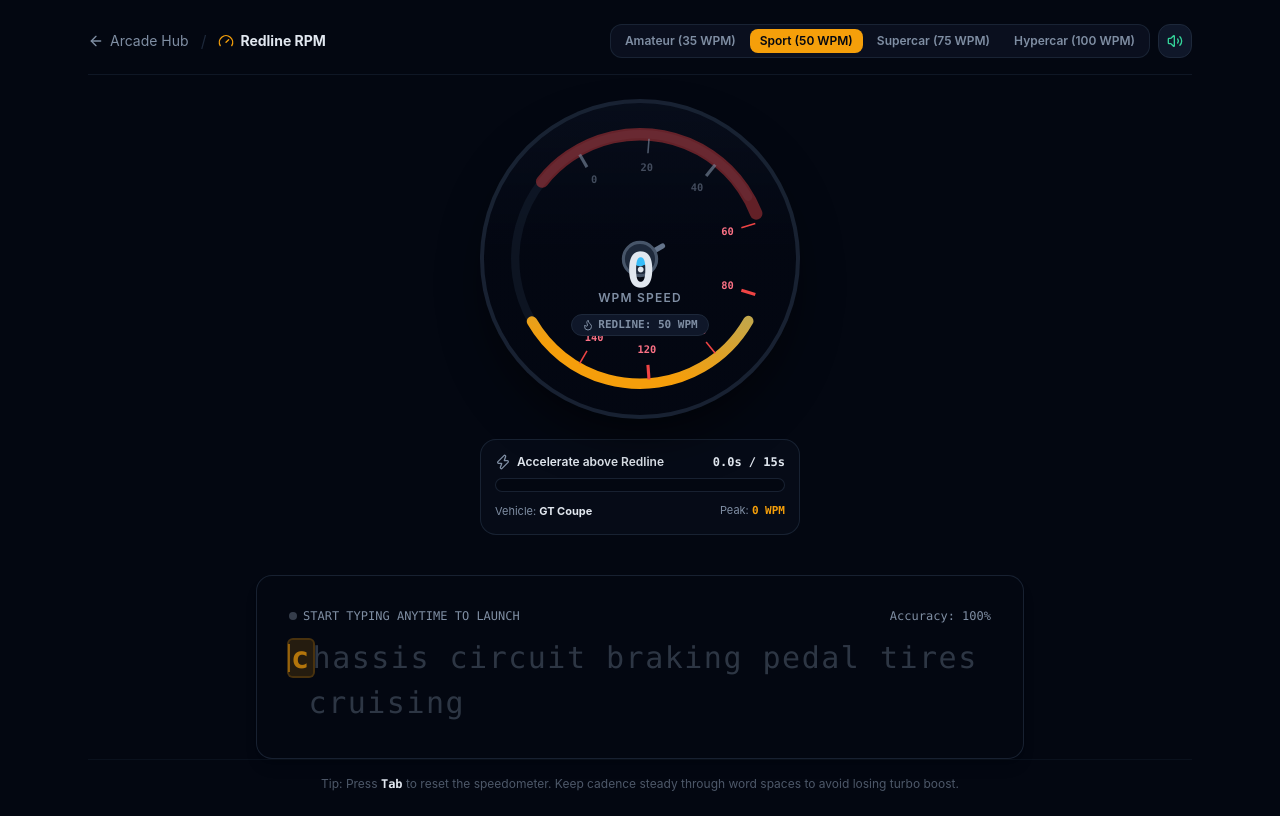
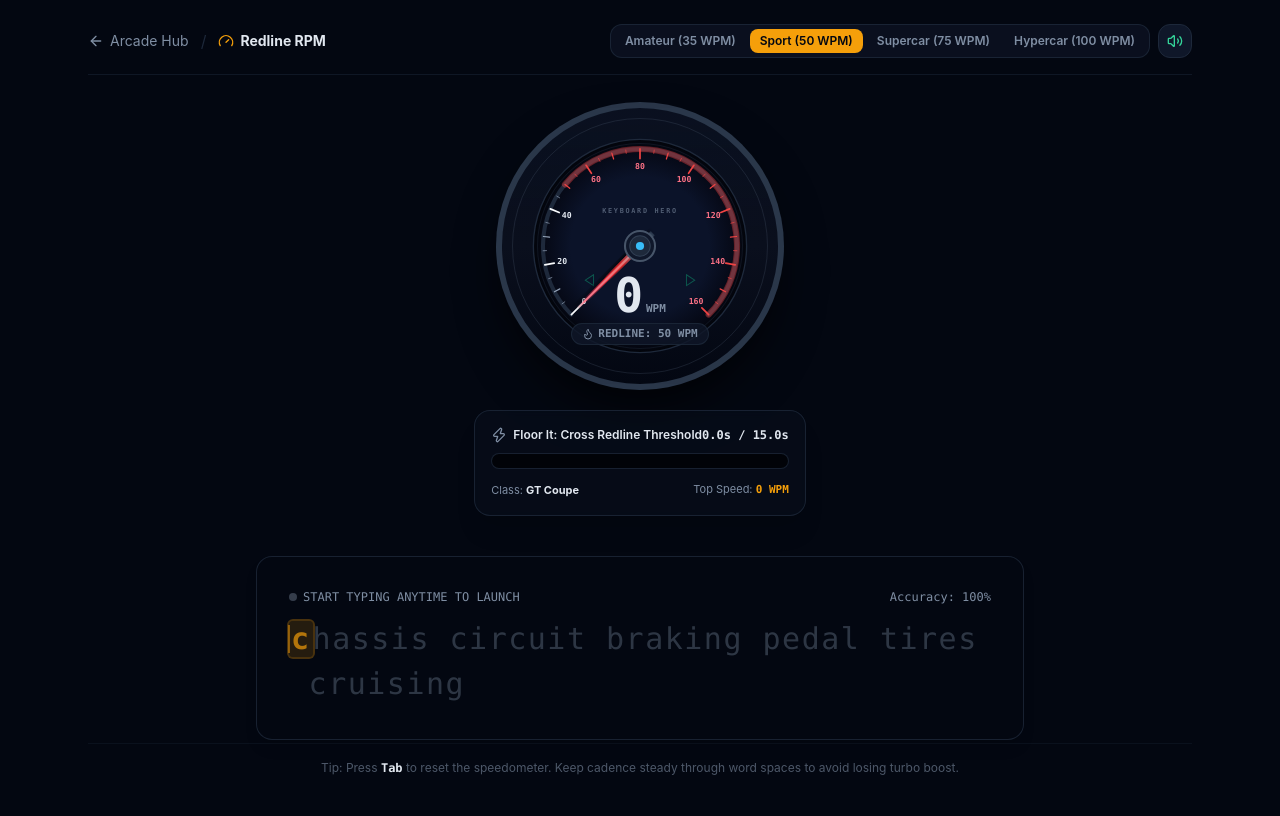
Before and after one commit to bjnhv/keyboard-hero, a Next.js app: page /arcade/redline in a window 1280 px wide. Built offline with nearby package versions, Linux system fonts and the light colour scheme.

Commit message:
fix(arcade): overhaul SpeedometerGauge to realistic automotive cluster geometry with 270-deg sweep and MID HUD

```diff
--- a/src/components/arcade/speedometer-gauge.tsx
+++ b/src/components/arcade/speedometer-gauge.tsx
@@ -1,8 +1,32 @@
 'use client';
 
 import React from 'react';
-import { Flame, Zap, Trophy, AlertTriangle, ShieldCheck } from 'lucide-react';
+import { Flame, Zap, Trophy, AlertTriangle, ArrowLeft, ArrowRight } from 'lucide-react';
 import { useRedlineStore, REDLINE_TIERS } from '@/stores/use-redline-store';
+
+/**
+ * Converts polar coordinates to SVG Cartesian coordinates.
+ */
+function polarToCartesian(cx: number, cy: number, r: number, angleDeg: number) {
+  const rad = (angleDeg * Math.PI) / 180;
+  return {
+    x: cx + r * Math.cos(rad),
+    y: cy + r * Math.sin(rad),
+  };
+}
+
+/**
+ * Creates SVG arc path string between two angles.
+ */
+function describeArc(cx: number, cy: number, r: number, startAngle: number, endAngle: number) {
+  const start = polarToCartesian(cx, cy, r, endAngle);
+  const end = polarToCartesian(cx, cy, r, startAngle);
+  const largeArcFlag = endAngle - startAngle <= 180 ? '0' : '1';
+  return [
+    'M', start.x, start.y,
+    'A', r, r, 0, largeArcFlag, 0, end.x, end.y,
+  ].join(' ');
+}
 
 export const SpeedometerGauge: React.FC = () => {
   const currentWpm = useRedlineStore((s) => s.currentRollingWpm);
@@ -13,185 +37,267 @@ export const SpeedometerGauge: React.FC = () => {
   const status = useRedlineStore((s) => s.status);
 
   const config = REDLINE_TIERS[difficulty];
-  const maxWpm = 140;
+  const maxWpm = 160;
 
-  // Calculate needle angle from -120deg (0 WPM) to +120deg (140 WPM) -> 240deg total sweep
+  // Automotive gauge geometry:
+  // Center (180, 180), sweeps 270 degrees from 135° (bottom-left, 7:30) to 405° (bottom-right, 4:30)
+  const cx = 180;
+  const cy = 180;
+  const dialRadius = 142;
+
   const clampedWpm = Math.max(0, Math.min(maxWpm, currentWpm));
-  const needleAngle = -120 + (clampedWpm / maxWpm) * 240;
+  const getAngleForSpeed = (speed: number) => 135 + (speed / maxWpm) * 270;
+
+  // Active needle angle
+  const needleAngle = getAngleForSpeed(clampedWpm);
 
   // Redline start angle
-  const redlineAngle = -120 + (config.targetWpm / maxWpm) * 240;
+  const redlineStartAngle = getAngleForSpeed(config.targetWpm);
+  const maxAngle = 405;
 
-  // Progress percentage of hold time
-  const holdProgressPct = Math.min(100, Math.round((holdSeconds / config.requiredHoldSeconds) * 100));
+  // Hold progress percentage
+  const holdProgressPct = Math.min(
+    100,
+    Math.round((holdSeconds / config.requiredHoldSeconds) * 100)
+  );
+
+  // Ticks list (every 5 WPM up to 160)
+  const ticks = Array.from({ length: 33 }, (_, i) => i * 5);
 
   return (
-    <div className="relative flex flex-col items-center justify-center p-4 select-none">
-      {/* Outer Speedometer Instrument Dial */}
+    <div className="relative flex flex-col items-center justify-center p-2 sm:p-4 select-none">
+      {/* Outer Chrome / Titanium Housing Bezel */}
       <div
-        className={`relative w-64 h-64 sm:w-80 sm:h-80 3xl:w-96 3xl:h-96 rounded-full p-3 border-4 transition-all duration-300 flex items-center justify-center shadow-2xl ${
+        className={`relative w-72 h-72 sm:w-88 sm:h-88 3xl:w-104 3xl:h-104 rounded-full p-2.5 border-[6px] transition-all duration-300 flex items-center justify-center shadow-2xl ${
           isRedlining
-            ? 'border-rose-500/80 shadow-rose-500/30 bg-gradient-to-b from-rose-950/40 via-card to-card'
-            : 'border-border/80 shadow-black/60 bg-gradient-to-b from-secondary/40 via-card to-card'
+            ? 'border-rose-500/80 shadow-[0_0_50px_rgba(244,63,94,0.35)] bg-gradient-to-b from-rose-950/40 via-[#0a0f1d] to-[#030712]'
+            : 'border-slate-700/80 shadow-black/80 bg-gradient-to-b from-slate-900/60 via-[#0a0f1d] to-[#030712]'
         }`}
       >
-        {/* SVG Dial Face with Ticks and Arc */}
-        <svg viewBox="0 0 300 300" className="w-full h-full absolute inset-0 overflow-visible">
+        {/* Inner Brushed Aluminum Ring */}
+        <div className="w-full h-full rounded-full border border-slate-600/30 p-1 relative flex items-center justify-center">
+          <svg viewBox="0 0 360 360" className="w-full h-full overflow-visible select-none">
             <defs>
-            <linearGradient id="safeArc" x1="0%" y1="100%" x2="100%" y2="0%">
+              {/* Dial face background gradient */}
+              <radialGradient id="dialFace" cx="50%" cy="50%" r="50%">
+                <stop offset="65%" stopColor="#0b1329" />
+                <stop offset="92%" stopColor="#050814" />
+                <stop offset="100%" stopColor="#02040a" />
+              </radialGradient>
+
+              {/* Glowing active speed arc gradient */}
+              <linearGradient id="speedArcGrad" x1="0%" y1="100%" x2="100%" y2="0%">
                 <stop offset="0%" stopColor="#38bdf8" />
-              <stop offset="80%" stopColor="#f59e0b" />
+                <stop offset="60%" stopColor="#f59e0b" />
+                <stop offset="100%" stopColor="#ef4444" />
               </linearGradient>
 
-            <filter id="neonGlow" x="-20%" y="-20%" width="140%" height="140%">
-              <feGaussianBlur stdDeviation="3" result="blur" />
+              {/* Needle illumination gradient */}
+              <linearGradient id="needleGrad" x1="0%" y1="0%" x2="100%" y2="0%">
+                <stop offset="0%" stopColor="#64748b" />
+                <stop offset="30%" stopColor="#dc2626" />
+                <stop offset="90%" stopColor="#ff2a4b" />
+                <stop offset="100%" stopColor="#ffe4e6" />
+              </linearGradient>
+
+              {/* Soft glow filter */}
+              <filter id="gaugeGlow" x="-20%" y="-20%" width="140%" height="140%">
+                <feGaussianBlur stdDeviation="3.5" result="blur" />
                 <feComposite in="SourceGraphic" in2="blur" operator="over" />
+              </filter>
+
+              {/* Needle drop shadow */}
+              <filter id="needleShadow" x="-20%" y="-20%" width="140%" height="140%">
+                <feDropShadow dx="2" dy="4" stdDeviation="3" floodColor="#000000" floodOpacity="0.7" />
               </filter>
             </defs>
 
-          {/* Background Track Arc */}
-          <circle
-            cx="150"
-            cy="150"
-            r="120"
+            {/* Dial Face Background Plate */}
+            <circle cx={cx} cy={cy} r={dialRadius + 14} fill="url(#dialFace)" stroke="#1e293b" strokeWidth="2" />
+            <circle cx={cx} cy={cy} r={dialRadius + 8} fill="none" stroke="#334155" strokeWidth="1" strokeOpacity="0.4" />
+
+            {/* Background Full Track Arc (135° to 405°) */}
+            <path
+              d={describeArc(cx, cy, dialRadius, 135, maxAngle)}
               fill="none"
-            stroke="currentColor"
-            strokeWidth="8"
-            className="text-border/40"
-            strokeDasharray="502"
-            strokeDashoffset="125"
+              stroke="#1e293b"
+              strokeWidth="6"
               strokeLinecap="round"
-            transform="rotate(150 150 150)"
             />
 
-          {/* Active Speed Arc */}
-          <circle
-            cx="150"
-            cy="150"
-            r="120"
+            {/* Redline Zone Track Arc (from targetWpm to 160) */}
+            <path
+              d={describeArc(cx, cy, dialRadius, redlineStartAngle, maxAngle)}
               fill="none"
-            stroke="url(#safeArc)"
-            strokeWidth="10"
-            strokeDasharray="502"
-            strokeDashoffset={502 - (clampedWpm / maxWpm) * 335}
+              stroke="#ef4444"
+              strokeWidth="9"
               strokeLinecap="round"
-            transform="rotate(150 150 150)"
-            className="transition-all duration-150"
+              className={`transition-all duration-300 ${
+                isRedlining ? 'opacity-100 drop-shadow-[0_0_8px_rgba(239,68,68,0.8)] animate-pulse' : 'opacity-40'
+              }`}
             />
 
-          {/* Redline Indicator Arc Zone */}
-          <circle
-            cx="150"
-            cy="150"
-            r="120"
+            {/* Active Speed Progress Arc */}
+            {clampedWpm > 0 && (
+              <path
+                d={describeArc(cx, cy, dialRadius - 6, 135, Math.max(136, needleAngle))}
                 fill="none"
-            stroke="#ef4444"
-            strokeWidth="12"
-            strokeDasharray="502"
-            strokeDashoffset={502 - ((maxWpm - config.targetWpm) / maxWpm) * 335}
+                stroke="url(#speedArcGrad)"
+                strokeWidth="5"
                 strokeLinecap="round"
-            transform={`rotate(${150 + (config.targetWpm / maxWpm) * 240} 150 150)`}
-            filter={isRedlining ? 'url(#neonGlow)' : undefined}
-            className={`transition-all duration-200 ${isRedlining ? 'opacity-100 animate-pulse' : 'opacity-40'}`}
+                className="transition-all duration-100 ease-out"
+                filter="url(#gaugeGlow)"
               />
+            )}
 
-          {/* Major Tick Marks */}
-          {[0, 20, 40, 60, 80, 100, 120, 140].map((speed) => {
-            const angle = -120 + (speed / maxWpm) * 240;
-            const rad = (angle * Math.PI) / 180;
-            const x1 = 150 + 102 * Math.cos(rad);
-            const y1 = 150 + 102 * Math.sin(rad);
-            const x2 = 150 + 116 * Math.cos(rad);
-            const y2 = 150 + 116 * Math.sin(rad);
+            {/* All Speed Ticks & Labels */}
+            {ticks.map((speed) => {
+              const angle = getAngleForSpeed(speed);
+              const isMajor = speed % 20 === 0;
+              const isMedium = speed % 10 === 0 && !isMajor;
               const isRedZone = speed >= config.targetWpm;
 
-            const textRad = (angle * Math.PI) / 180;
-            const tx = 150 + 88 * Math.cos(textRad);
-            const ty = 150 + 88 * Math.sin(textRad) + 3;
+              const tickLength = isMajor ? 14 : isMedium ? 9 : 5;
+              const tickWidth = isMajor ? 2.5 : isMedium ? 1.8 : 1.0;
+
+              const innerR = dialRadius - tickLength;
+              const outerR = dialRadius;
+
+              const p1 = polarToCartesian(cx, cy, innerR, angle);
+              const p2 = polarToCartesian(cx, cy, outerR, angle);
+
+              // Position for major text labels (0, 20, 40, ... 160)
+              const textR = dialRadius - 26;
+              const textPos = polarToCartesian(cx, cy, textR, angle);
 
               return (
                 <g key={speed}>
                   <line
-                  x1={x1}
-                  y1={y1}
-                  x2={x2}
-                  y2={y2}
-                  stroke={isRedZone ? '#ef4444' : 'currentColor'}
-                  strokeWidth={speed % 40 === 0 ? '3' : '1.5'}
-                  className={isRedZone ? 'text-rose-500' : 'text-muted-foreground/60'}
+                    x1={p1.x}
+                    y1={p1.y}
+                    x2={p2.x}
+                    y2={p2.y}
+                    stroke={isRedZone ? '#ef4444' : isMajor ? '#f8fafc' : '#94a3b8'}
+                    strokeWidth={tickWidth}
+                    strokeLinecap="round"
+                    className={`transition-colors duration-150 ${
+                      isRedZone && isRedlining ? 'stroke-rose-400 drop-shadow-[0_0_4px_rgba(244,63,94,0.8)]' : ''
+                    }`}
                   />
+
+                  {isMajor && (
                     <text
-                  x={tx}
-                  y={ty}
+                      x={textPos.x}
+                      y={textPos.y + 3.5}
                       textAnchor="middle"
-                  className={`text-[10px] font-mono font-bold select-none ${
-                    isRedZone ? 'fill-rose-400' : 'fill-muted-foreground/50'
+                      className={`text-[11px] sm:text-[12px] font-mono font-bold select-none ${
+                        isRedZone
+                          ? 'fill-rose-400 font-black'
+                          : 'fill-slate-200'
                       }`}
                     >
                       {speed}
                     </text>
+                  )}
                 </g>
               );
             })}
 
-          {/* Physical Needle Indicator */}
+            {/* Decorative Dash Indicators */}
+            {/* Turn signals / warning indicators */}
+            <path
+              d="M 100 230 L 112 222 L 112 238 Z"
+              fill="none"
+              stroke="#10b981"
+              strokeWidth="1.5"
+              strokeOpacity="0.4"
+            />
+            <path
+              d="M 260 230 L 248 222 L 248 238 Z"
+              fill="none"
+              stroke="#10b981"
+              strokeWidth="1.5"
+              strokeOpacity="0.4"
+            />
+
+            {/* Automotive Cluster Text "WPM" and Brand */}
+            <text
+              x={cx}
+              y={cy - 48}
+              textAnchor="middle"
+              className="text-[10px] font-mono font-bold tracking-[0.25em] fill-muted-foreground/60 uppercase"
+            >
+              KEYBOARD HERO
+            </text>
+
+            {/* Realistic 3D Tapered Sport Needle */}
             <g
-            transform={`rotate(${needleAngle} 150 150)`}
+              transform={`rotate(${needleAngle} ${cx} ${cy})`}
+              filter="url(#needleShadow)"
               className="transition-transform duration-100 ease-out"
             >
-            {/* Needle Body */}
+              {/* Needle Counterweight (behind center) */}
+              <polygon
+                points={`${cx - 26},${cy - 4} ${cx - 26},${cy + 4} ${cx},${cy + 5.5} ${cx},${cy - 5.5}`}
+                fill="#334155"
+              />
+
+              {/* Tapered Illuminated Needle Blade */}
+              <polygon
+                points={`${cx},${cy - 5} ${cx + 128},${cy - 1} ${cx + 128},${cy + 1} ${cx},${cy + 5}`}
+                fill="url(#needleGrad)"
+                filter={isRedlining ? 'url(#gaugeGlow)' : undefined}
+              />
+
+              {/* Razor-sharp Center Illumination Filament */}
               <line
-              x1="150"
-              y1="150"
-              x2="150"
-              y2="42"
-              stroke={isRedlining ? '#f43f5e' : '#f59e0b'}
-              strokeWidth="4"
+                x1={cx}
+                y1={cy}
+                x2={cx + 126}
+                y2={cy}
+                stroke="#ffffff"
+                strokeWidth="1.2"
                 strokeLinecap="round"
-              filter="url(#neonGlow)"
-            />
-            {/* Counterweight */}
-            <line
-              x1="150"
-              y1="150"
-              x2="150"
-              y2="175"
-              stroke="#64748b"
-              strokeWidth="5"
-              strokeLinecap="round"
+                strokeOpacity="0.9"
               />
             </g>
 
-          {/* Center Hub */}
-          <circle cx="150" cy="150" r="16" fill="#1e293b" stroke="#475569" strokeWidth="3" />
+            {/* Center Cap Hub (3D Metallic Sports Cap) */}
+            <circle cx={cx} cy={cy} r={22} fill="#0f172a" stroke="#475569" strokeWidth="3" />
+            <circle cx={cx} cy={cy} r={15} fill="#1e293b" stroke="#334155" strokeWidth="1.5" />
             <circle
-            cx="150"
-            cy="150"
-            r="7"
+              cx={cx}
+              cy={cy}
+              r={6}
               fill={isRedlining ? '#ef4444' : '#38bdf8'}
               className={isRedlining ? 'animate-ping' : ''}
             />
           </svg>
 
-        {/* Center Digital Readout HUD */}
-        <div className="relative z-10 flex flex-col items-center justify-center text-center mt-12 sm:mt-16">
+          {/* Integrated Multi-Information Display (MID) Cluster */}
+          <div className="absolute bottom-5 sm:bottom-7 flex flex-col items-center text-center z-10 pointer-events-none">
+            {/* Real-time Large Digital Speed Readout */}
+            <div className="flex items-baseline justify-center gap-1">
               <span
-            className={`text-4xl sm:text-5xl 3xl:text-6xl font-black font-mono tracking-tight transition-colors duration-150 ${
-              isRedlining ? 'text-rose-400 drop-shadow-[0_0_12px_rgba(244,63,94,0.6)]' : 'text-foreground'
+                className={`text-4xl sm:text-5xl font-black font-mono tracking-tight transition-all duration-100 ${
+                  isRedlining
+                    ? 'text-rose-400 drop-shadow-[0_0_15px_rgba(244,63,94,0.7)]'
+                    : 'text-foreground'
                 }`}
               >
                 {currentWpm}
               </span>
-          <span className="text-[10px] sm:text-xs font-semibold text-muted-foreground uppercase tracking-widest -mt-1">
-            WPM SPEED
+              <span className="text-[11px] font-mono font-bold text-muted-foreground uppercase">
+                WPM
               </span>
+            </div>
 
-          {/* Redline Threshold Target Badge */}
+            {/* Mode & Target Badge */}
             <div
-            className={`mt-2 px-2.5 py-0.5 rounded-full border text-[11px] font-mono font-bold flex items-center gap-1 transition ${
+              className={`mt-1 px-2.5 py-0.5 rounded-full border text-[10px] sm:text-[11px] font-mono font-bold flex items-center gap-1 transition ${
                 isRedlining
-                ? 'bg-rose-500/20 text-rose-300 border-rose-500/50 animate-bounce'
-                : 'bg-secondary text-muted-foreground border-border'
+                  ? 'bg-rose-500/20 text-rose-300 border-rose-500/60 shadow-[0_0_10px_rgba(244,63,94,0.4)] animate-pulse'
+                  : 'bg-secondary/80 text-muted-foreground border-border/80'
               }`}
             >
               <Flame className={`w-3 h-3 ${isRedlining ? 'text-rose-400' : 'text-muted-foreground'}`} />
@@ -199,9 +305,10 @@ export const SpeedometerGauge: React.FC = () => {
             </div>
           </div>
         </div>
+      </div>
 
-      {/* Nitro Boost Hold Bar */}
-      <div className="w-full max-w-md sm:max-w-lg mt-5 p-3.5 rounded-2xl bg-secondary/30 border border-border/80 flex flex-col gap-2">
+      {/* Turbo Boost & Hold Reservoir Computer */}
+      <div className="w-full max-w-md sm:max-w-lg mt-5 p-4 rounded-2xl bg-secondary/30 border border-border/80 backdrop-blur-sm flex flex-col gap-2.5 shadow-xl">
         <div className="flex items-center justify-between text-xs font-semibold">
           <span className="flex items-center gap-1.5 text-foreground">
             {isRedlining ? (
@@ -209,36 +316,39 @@ export const SpeedometerGauge: React.FC = () => {
             ) : (
               <Zap className="w-4 h-4 text-muted-foreground" />
             )}
-            <span>
-              {isRedlining ? 'TURBO BOOST ENGAGED!' : 'Accelerate above Redline'}
+            <span className={isRedlining ? 'text-rose-300 font-bold' : ''}>
+              {isRedlining ? 'TURBO BOOST ACTIVE - SUSTAIN SPEED!' : 'Floor It: Cross Redline Threshold'}
             </span>
           </span>
+
           <span className="font-mono text-xs">
-            <span className={isRedlining ? 'text-rose-400 font-bold' : 'text-foreground'}>
+            <span className={isRedlining ? 'text-rose-400 font-bold text-sm' : 'text-foreground font-semibold'}>
               {holdSeconds.toFixed(1)}s
             </span>{' '}
-            / {config.requiredHoldSeconds}s
+            / {config.requiredHoldSeconds}.0s
           </span>
         </div>
 
-        {/* Progress bar container */}
-        <div className="w-full h-3.5 bg-card rounded-full overflow-hidden border border-border/80 p-0.5 relative">
+        {/* Segmented LED Boost Bar */}
+        <div className="w-full h-4 bg-black/60 rounded-full overflow-hidden border border-border/80 p-0.5 relative">
           <div
             style={{ width: `${holdProgressPct}%` }}
             className={`h-full rounded-full transition-all duration-100 ${
               isRedlining
-                ? 'bg-gradient-to-r from-amber-500 via-rose-500 to-red-600 shadow-[0_0_12px_rgba(239,68,68,0.7)] animate-pulse'
+                ? 'bg-gradient-to-r from-amber-500 via-rose-500 to-red-600 shadow-[0_0_15px_rgba(239,68,68,0.8)] animate-pulse'
                 : 'bg-muted-foreground/30'
             }`}
           />
         </div>
 
-        {/* Instructions / status hint */}
-        <div className="flex items-center justify-between text-[11px] text-muted-foreground mt-0.5">
+        {/* Dashboard Readout Meta */}
+        <div className="flex items-center justify-between text-[11px] text-muted-foreground pt-0.5">
           <span>
-            Vehicle: <strong className="text-foreground">{config.vehicleName}</strong>
+            Class: <strong className="text-foreground">{config.vehicleName}</strong>
           </span>
-          <span>Peak: <strong className="text-primary font-mono">{peakWpm} WPM</strong></span>
+          <span>
+            Top Speed: <strong className="text-primary font-mono">{peakWpm} WPM</strong>
+          </span>
         </div>
       </div>
     </div>
```
Lines whose indentation alone changed are shown as unchanged.
